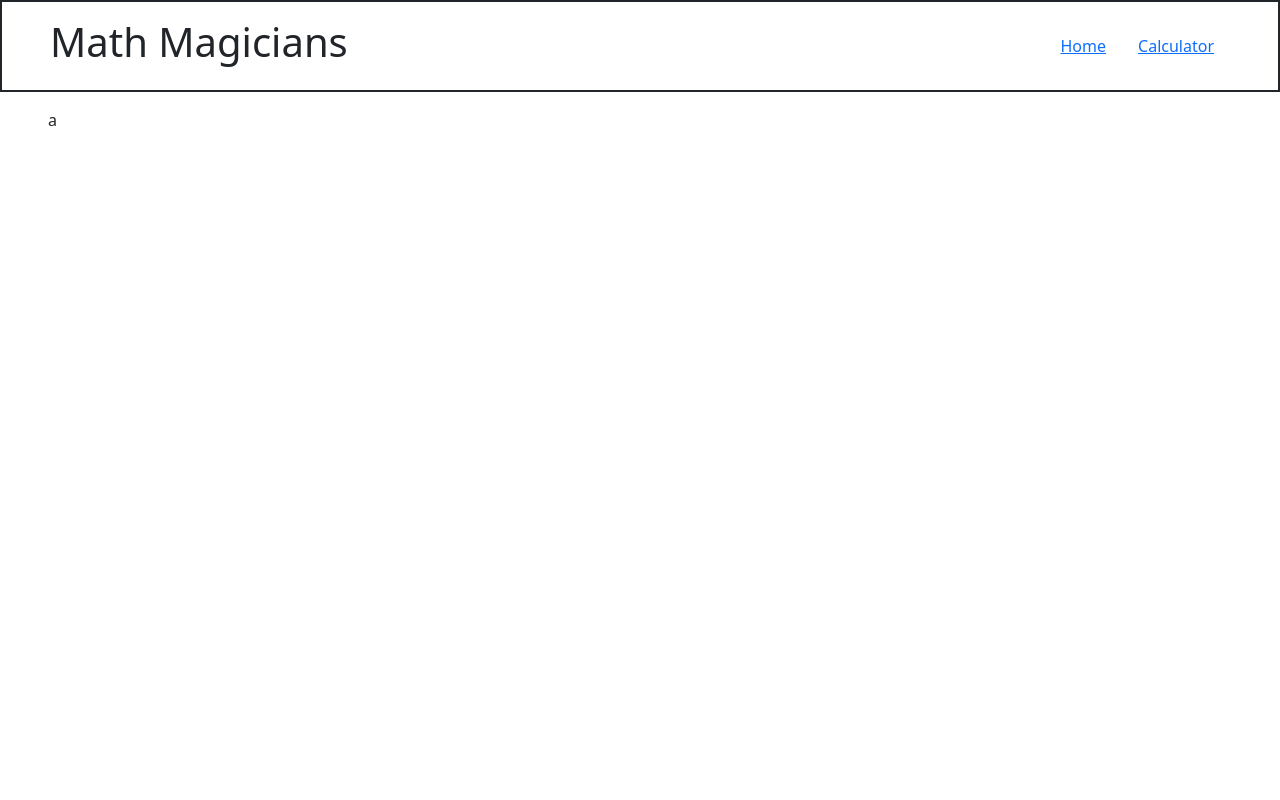
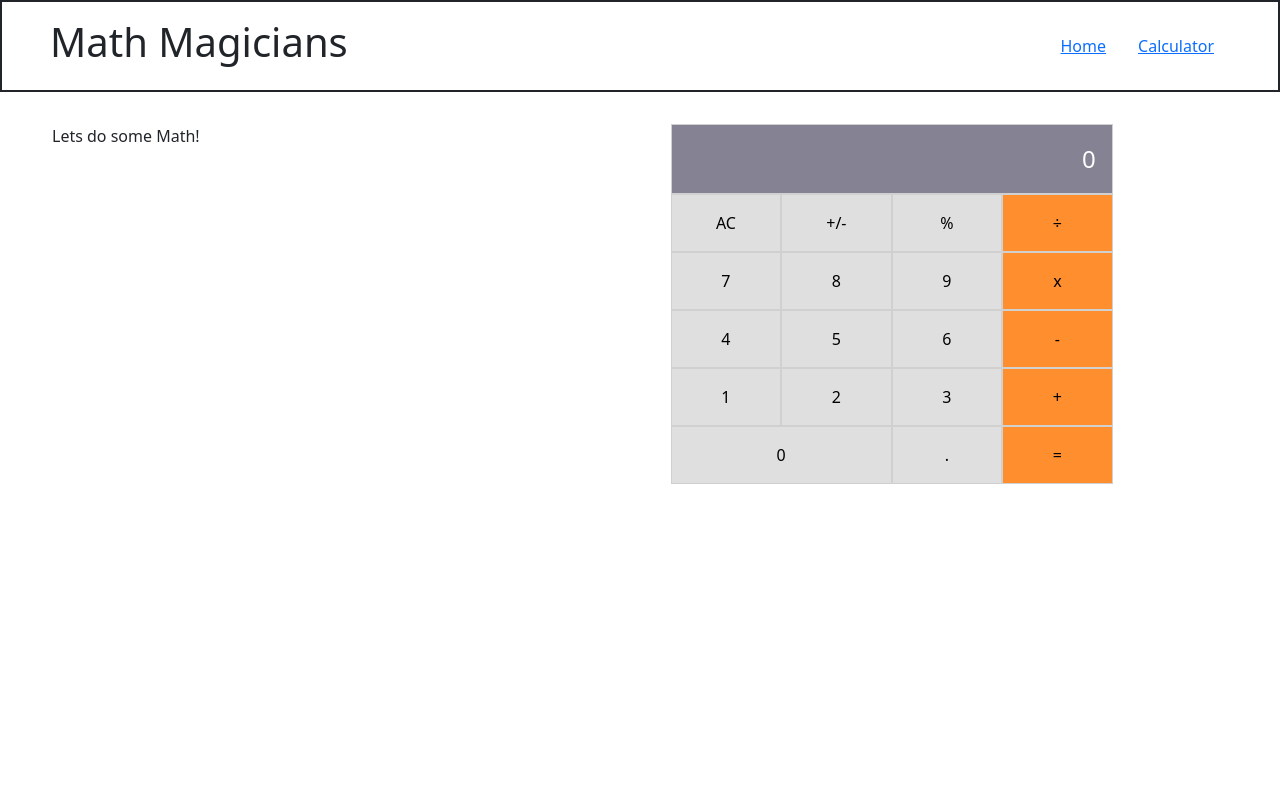
Before and after one commit to Yothu/math-magicians-react, a React (Create React App) app: page /calculator in a window 1280 px wide. Shown: the top 800 px of the page. Built offline with nearby package versions, Linux system fonts and the light colour scheme.

Commit message:
Style Calculator.js

```diff
--- a/src/components/Calculator.js
+++ b/src/components/Calculator.js
@@ -26,9 +26,9 @@ function Calculator() {
     <>
       <Header />
       <section id="calculator-section" className="container-fluid px-sm-5 p-3 screen-height">
-        <p>a</p>
-      </section>
-      <div id="calculator" className="container">
+        <div className="row">
+          <p className="p-3 col-12 col-md-5">Lets do some Math!</p>
+          <div id="calculator" className="container p-3">
             <div className="row">
               <div className={`result col-12 p-3 text-white text-end border-mid-gray ${darkGray}`}>
                 { state.next || state.operation || state.total || 0 }
@@ -64,6 +64,8 @@ function Calculator() {
               <button type="button" onClick={() => press(obj, '=')} className={`col-3 ${button} ${orange}`}>=</button>
             </div>
           </div>
+        </div>
+      </section>
     </>
   );
 }
```
Lines whose indentation alone changed are shown as unchanged.
